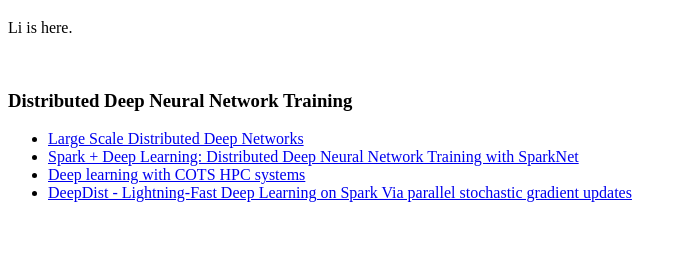
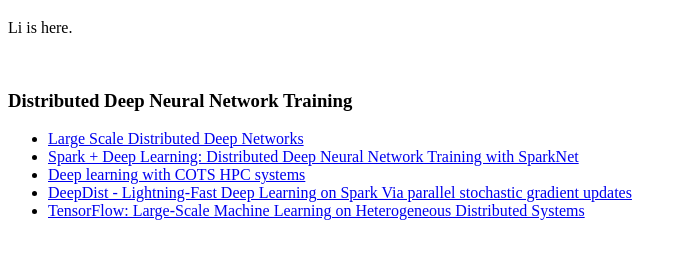
Before and after one commit to ElementLi/elementli.github.io, a plain HTML site: page index.html in a window 1280 px wide. Shown: the part 61-320 px from the top of the page, without its empty margins (0-687 px from the left). Drawn offline with Linux system fonts and the light colour scheme.

Commit message:
add a pdf paper link

```diff
--- a/index.html
+++ b/index.html
@@ -26,6 +26,11 @@
             DeepDist - Lightning-Fast Deep Learning on Spark Via parallel stochastic gradient updates
         </a>
     </li>
+    <li>
+        <a href="http://download.tensorflow.org/paper/whitepaper2015.pdf">
+            TensorFlow: Large-Scale Machine Learning on Heterogeneous Distributed Systems
+        </a>
+    </li>
 </ul>
 
 </body>
```
